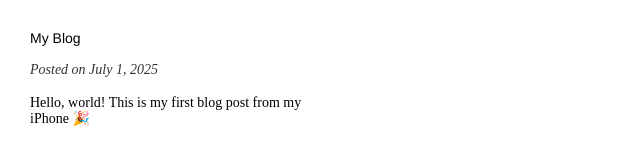
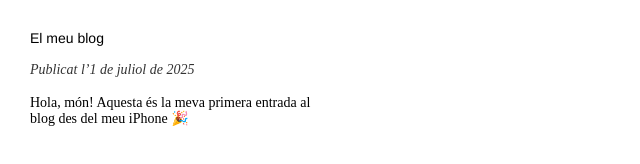
Before and after one commit to enric0001/blog, a plain HTML site: page index.html in a window 1280 px wide. Shown: the whole page, without its empty margins (0-640 px from the left). Drawn offline with Linux system fonts and the light colour scheme.

Commit message:
Update index.html

```diff
--- a/index.html
+++ b/index.html
@@ -1,9 +1,9 @@
 <!DOCTYPE html>
-<html lang="en">
+<html lang="ca">
 <head>
   <meta charset="UTF-8" />
   <meta name="viewport" content="width=device-width, initial-scale=1.0" />
-  <title>My Blog</title>
+  <title>El meu blog</title>
   <style>
     body {
       background-color: #fff;
@@ -79,9 +79,9 @@
 </head>
 <body>
   <div class="c">
-    <p1>My Blog</p1>
-    <p><em>Posted on July 1, 2025</em></p>
-    <p>Hello, world! This is my first blog post from my iPhone 🎉</p>
+    <p1>El meu blog</p1>
+    <p><em>Publicat l’1 de juliol de 2025</em></p>
+    <p>Hola, món! Aquesta és la meva primera entrada al blog des del meu iPhone 🎉</p>
   </div>
 </body>
 </html>
```
